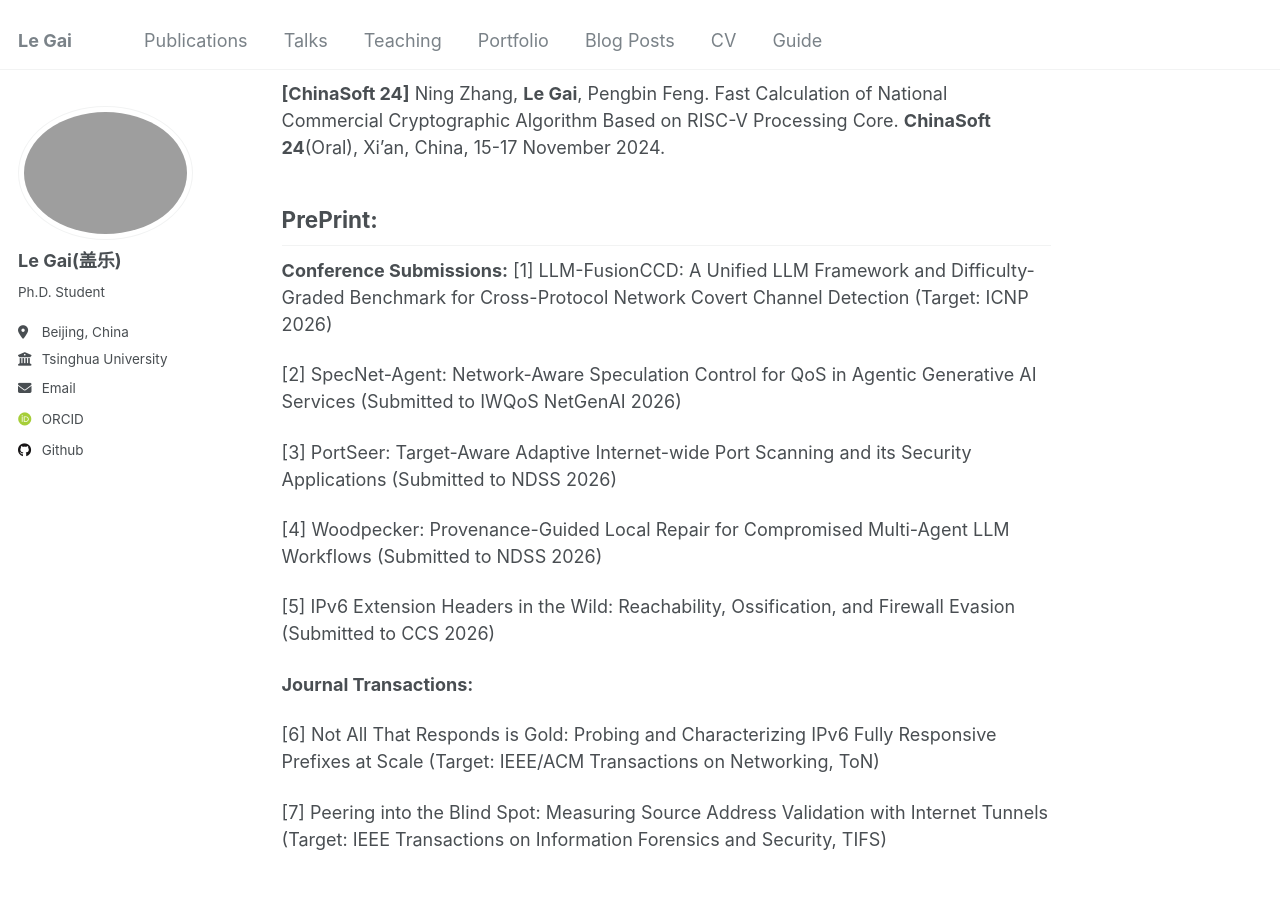
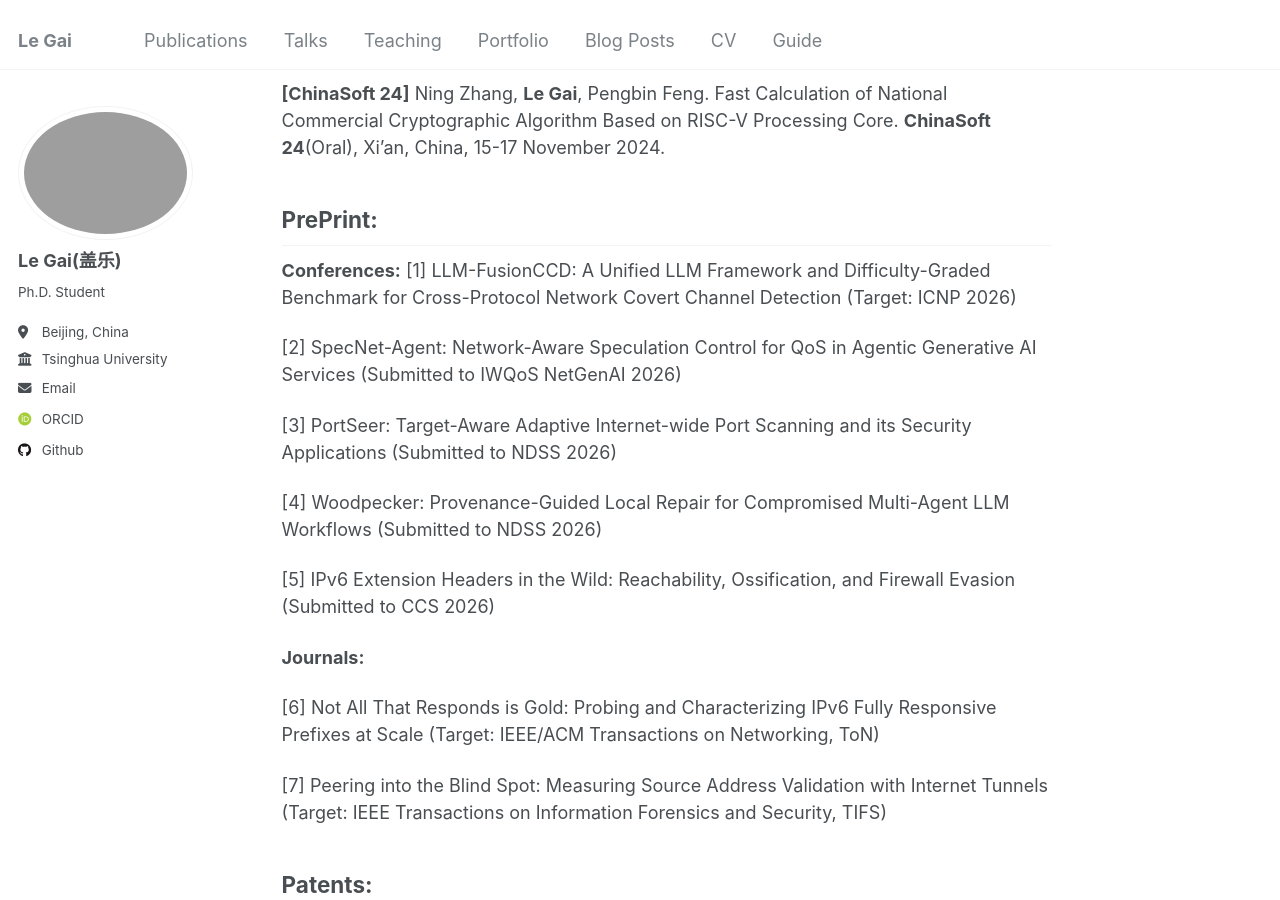
Before and after one commit to LeGai325/LeGai325.github.io, a Jekyll site: the page built from _pages/about.md, in a window 1280 px wide and 900 px high, scrolled down 1452 px. Built offline with Jekyll 4.4.1, drawn with Linux system fonts in a browser that asks for light colours; some web fonts are replaced.

Commit message:
Update about.md

```diff
--- a/_pages/about.md
+++ b/_pages/about.md
@@ -53,7 +53,7 @@ Fast Calculation of National Commercial Cryptographic Algorithm Based on RISC-V
 
 ## **PrePrint**:
 
-**Conference Submissions:**
+**Conferences:**
 [1] LLM-FusionCCD: A Unified LLM Framework and Difficulty-Graded Benchmark for Cross-Protocol Network Covert Channel Detection (Target: ICNP 2026)
 
 [2] SpecNet-Agent: Network-Aware Speculation Control for QoS in Agentic Generative AI Services (Submitted to IWQoS NetGenAI 2026)
@@ -64,7 +64,7 @@ Fast Calculation of National Commercial Cryptographic Algorithm Based on RISC-V
 
 [5] IPv6 Extension Headers in the Wild: Reachability, Ossification, and Firewall Evasion (Submitted to CCS 2026)
 
-**Journal Transactions:**
+**Journals:**
 
 [6] Not All That Responds is Gold: Probing and Characterizing IPv6 Fully Responsive Prefixes at Scale (Target: IEEE/ACM Transactions on Networking, ToN)
 
```
